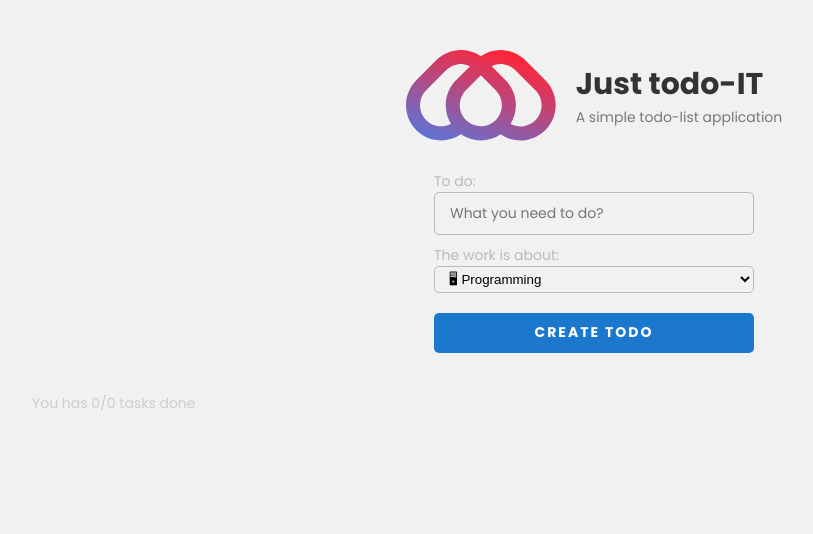
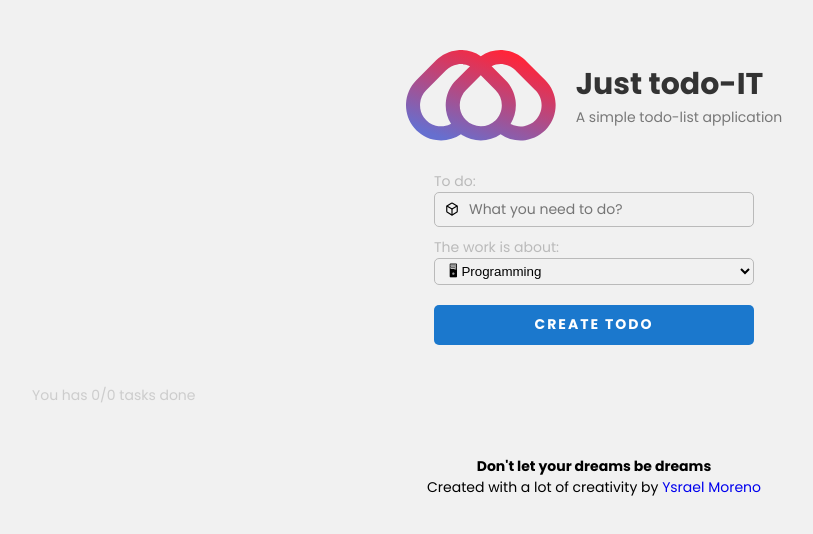
Before and after one commit to ysraelmoreno/just-todo-it, a React (Create React App) app: page / in a window 1280 px wide. Shown: the top 534 px of the page, without its empty margins (46-859 px from the left). Built offline with nearby package versions, Linux system fonts and the light colour scheme.

Commit message:
Initial separation of components and new functions

```diff
--- a/src/App.styles.ts
+++ b/src/App.styles.ts
@@ -37,8 +37,6 @@ export const Header = styled.div`
   padding-top: 50px;
 `;
 
-export const Content = styled.div``;
-
 export const InputWrapper = styled.div`
   display: flex;
   flex-direction: column;
@@ -58,40 +56,7 @@ export const InputWrapper = styled.div`
     flex-direction: column;
   }
 
-  input {
-    background-color: transparent;
-    border: 1px solid #bababa;
-    padding: 10px 15px;
-    margin-bottom: 10px;
-    border-radius: 5px;
-  }
-
-  select {
-    padding: 4px 10px;
-    margin-bottom: 10px;
-    background-color: transparent;
-    border-radius: 5px;
-    border: 1px solid #bababa;
-  }
-
   button {
-    background-color: #1b78cd;
-    border: none;
-
-    height: 40px;
-    color: white;
-    border-radius: 5px;
-    margin-top: 10px;
-
-    text-transform: uppercase;
-    letter-spacing: 2px;
-    font-weight: bold;
-
-    transition: all 0.2s ease;
-
-    &:hover {
-      filter: brightness(0.9);
-    }
   }
 `;
 
@@ -99,6 +64,36 @@ export const TodoContent = styled.div`
   width: 100%;
 
   margin-top: 40px;
+
+  .phrases {
+    width: 100%;
+    text-align: center;
+    margin-top: 50px;
+  }
+
+  .credits {
+    text-align: center;
+  }
+`;
+
+export const TodoItemCheck = styled.div<TodoItemProps>`
+  display: flex;
+  flex-direction: column;
+  align-items: center;
+
+  margin-right: 30px;
+
+  span {
+    margin-top: 5px;
+    font-size: 9px;
+    color: red;
+    text-transform: uppercase;
+    ${(props) =>
+      props.isChecked &&
+      css`
+        color: green;
+      `}
+  }
 `;
 
 export const TodoInputItem = styled.div<TodoItemProps>`
@@ -116,28 +111,22 @@ export const TodoInputItem = styled.div<TodoItemProps>`
     color: #000000;
   }
 
-  input {
-    margin-right: 15px;
-  }
-
-  span {
+  h6 {
     text-transform: uppercase;
     letter-spacing: 1.5px;
+    opacity: 0.6;
+    font-weight: normal;
     font-size: 12px;
-    opacity: 0.6;
-
     ${(props) =>
       props.isChecked &&
       css`
         text-decoration: line-through;
-      `}
+      `};
   }
 `;
 
 export const TodoItem = styled.div`
-  display: flex;
-  align-items: center;
-
+  width: 1fr;
   padding: 10px 20px;
   border-radius: 10px;
   border: 1px solid #bababa;
@@ -146,20 +135,47 @@ export const TodoItem = styled.div`
     margin-top: 30px;
   }
 
-  label {
+  form {
+    width: 100%;
     display: flex;
     align-items: center;
     justify-content: space-between;
-    width: 100%;
-    color: #333333;
-    transition: all 0.2s ease;
+
+    label {
+      display: flex;
+      align-items: center;
+      justify-content: space-between;
+      width: 100%;
+      color: #333333;
+      transition: all 0.2s ease;
+    }
   }
 `;
 
 export const Counter = styled.div`
   margin: 10px 0;
+  display: flex;
+  justify-content: space-between;
 
   span {
     color: #c1c1c1c1;
   }
 `;
+
+export const TodoDate = styled.div`
+  display: flex;
+  align-items: center;
+  width: 25%;
+
+  button {
+    height: fit-content;
+    background-color: transparent;
+    color: #333333;
+  }
+
+  span {
+    margin-right: 20px;
+    color: #333333;
+    opacity: 0.5;
+  }
+`;
--- a/src/App.tsx
+++ b/src/App.tsx
@@ -1,9 +1,10 @@
-import { useEffect, useState } from "react";
+import { useEffect, useState, MouseEvent } from "react";
 import { uuid } from "uuidv4";
-import { IoIosTrash } from "react-icons/io";
+
+import { FiBox, FiTrash2 } from "react-icons/fi";
 
 import options from "./options";
-
+import phrases from "./phrases";
 import {
   AppWrapper,
   Header,
@@ -13,6 +14,8 @@ import {
   TodoItem,
   Counter,
   TodoInputItem,
+  TodoItemCheck,
+  TodoDate,
 } from "./App.styles";
 
 import Logo from "./assets/logo.svg";
@@ -24,12 +27,16 @@ import audioDoIt from "./assets/doit2.mp3";
 import yesterday from "./assets/yesterday.mp3";
 // @ts-ignore
 import stopgivingup from "./assets/stopgivingup.mp3";
+import Input from "./components/Input";
+import Select from "./components/Select";
+import Button from "./components/Button";
 
 interface ITodo {
   id: string;
   title: string;
   category: string;
   done: boolean;
+  createdAt: Date;
 }
 
 function App() {
@@ -37,17 +44,37 @@ function App() {
   const [todoTitle, setTodoTitle] = useState("");
   const [todoCategory, setTodoCategory] = useState("");
   const [done, setDone] = useState(0);
+  const [displayPhrases, setDisplayPhrases] = useState(0);
+
+  function handleDeleteTodo(event: MouseEvent<HTMLButtonElement>) {
+    event.preventDefault();
+    const findTodo = todo.findIndex(
+      (item) => item.id === event.currentTarget.value
+    );
+
+    const newTodo = todo.splice(findTodo, 0);
+    setTodo(newTodo);
+  }
 
   function handleClick(event: any) {
     event.preventDefault();
 
+    if (todoTitle === "") return;
     const audio = new Audio(audioDoIt);
     audio.volume = 0.1;
     audio.play();
 
+    setDisplayPhrases(Math.floor(Math.random() * (5 - 0) - 0));
+
     setTodo([
       ...todo,
-      { id: uuid(), title: todoTitle, category: todoCategory, done: false },
+      {
+        id: uuid(),
+        title: todoTitle,
+        category: todoCategory,
+        done: false,
+        createdAt: new Date(),
+      },
     ]);
   }
 
@@ -56,16 +83,14 @@ function App() {
     const index = todo.findIndex((index) => index.id === event.target.value);
 
     if (findTodo) {
-      if (!findTodo.done) {
+      if (findTodo.done === false) {
         const audio = new Audio(stopgivingup);
         audio.volume = 0.4;
-        audio.currentTime = 700;
         audio.play();
 
         setTimeout(() => {
           audio.pause();
-        }, 7000);
-        console.log("stop giving up");
+        }, 3000);
       } else {
         const audio = new Audio(yesterday);
         audio.volume = 0.4;
@@ -73,16 +98,15 @@ function App() {
 
         setTimeout(() => {
           audio.pause();
-        }, 3000);
-        console.log("yesterday");
+        }, 7000);
       }
-
       findTodo.done = !findTodo?.done;
       todo.splice(index, 1, findTodo);
     }
 
     const filterDone = todo.filter((item) => item.done === true);
 
+    setDisplayPhrases(Math.floor(Math.random() * (5 - 0) - 0));
     setDone(filterDone.length);
     setTodo(todo);
   }
@@ -108,13 +132,16 @@ function App() {
       <InputWrapper>
         <form onSubmit={handleClick}>
           <label>To do:</label>
-          <input
-            onChange={(e) => setTodoTitle(e.target.value)}
+          <Input
+            icon={FiBox}
+            onChange={(e) => {
+              e.target.value !== "" && setTodoTitle(e.target.value);
+            }}
             name="Todo"
             placeholder="What you need to do?"
           />
           <label>The work is about:</label>
-          <select
+          <Select
             value={todoCategory}
             onChange={(e) => setTodoCategory(e.target.value)}
           >
@@ -123,10 +150,10 @@ function App() {
                 {option.label}
               </option>
             ))}
-          </select>
-          <button type="submit" onClick={handleClick}>
+          </Select>
+          <Button type="submit" onClick={handleClick}>
             Create TODO
-          </button>
+          </Button>
         </form>
       </InputWrapper>
 
@@ -143,8 +170,10 @@ function App() {
 
           return (
             <TodoItem key={singleTodo.id}>
+              <form>
                 <label about="todo-checker">
                   <TodoInputItem isChecked={singleTodo.done}>
+                    <TodoItemCheck isChecked={singleTodo.done}>
                       <input
                         type="checkbox"
                         name="todo-checker"
@@ -152,19 +181,43 @@ function App() {
                         value={singleTodo.id}
                         onClick={handleTodo}
                       />
+                      <span>
+                        {singleTodo.done !== true ? "Not done" : "Done"}
+                      </span>
+                    </TodoItemCheck>
                     <div>
                       <p>{singleTodo.title}</p>
-                    <span>{filtered?.label}</span>
+                      <h6>{filtered?.label}</h6>
                     </div>
                   </TodoInputItem>
+                </label>
 
-                <div>
-                  <IoIosTrash size={24} />
-                </div>
-              </label>
+                <TodoDate>
+                  <span>
+                    created at:{" "}
+                    {new Intl.DateTimeFormat("pt-BR").format(
+                      singleTodo.createdAt
+                    )}
+                  </span>
+                  <Button
+                    type="submit"
+                    value={singleTodo.id}
+                    onClick={handleDeleteTodo}
+                  >
+                    <FiTrash2 size={20} />
+                  </Button>
+                </TodoDate>
+              </form>
             </TodoItem>
           );
         })}
+        <h4 className="phrases">{phrases[displayPhrases]}</h4>
+        <p className="credits">
+          Created with a lot of creativity by{" "}
+          <a href="https://github.com/ysraelmoreno/just-todo-it">
+            Ysrael Moreno
+          </a>
+        </p>
       </TodoContent>
     </AppWrapper>
   );
--- /dev/null
+++ b/src/components/Button/index.tsx
@@ -0,0 +1,16 @@
+import { ButtonHTMLAttributes } from "react";
+import { ButtonContainer } from "./styles";
+
+interface ButtonProps extends ButtonHTMLAttributes<HTMLButtonElement> {
+  children?: React.ReactNode;
+}
+
+function Button({ children, type, ...props }: ButtonProps) {
+  return (
+    <ButtonContainer type={type} {...props}>
+      {children}
+    </ButtonContainer>
+  );
+}
+
+export default Button;
--- /dev/null
+++ b/src/components/Button/styles.ts
@@ -0,0 +1,21 @@
+import styled from "styled-components";
+
+export const ButtonContainer = styled.button`
+  background-color: #1b78cd;
+  border: none;
+
+  height: 40px;
+  color: white;
+  border-radius: 5px;
+  margin-top: 10px;
+
+  text-transform: uppercase;
+  letter-spacing: 2px;
+  font-weight: bold;
+
+  transition: all 0.2s ease;
+
+  &:hover {
+    filter: brightness(0.9);
+  }
+`;
--- /dev/null
+++ b/src/components/Input/index.tsx
@@ -0,0 +1,18 @@
+import React, { InputHTMLAttributes } from "react";
+import { IconBaseProps } from "react-icons";
+import { InputContainer } from "./styles";
+
+interface ComponentProps extends InputHTMLAttributes<HTMLInputElement> {
+  icon?: React.ComponentType<IconBaseProps>;
+}
+
+function Input({ children, icon: Icon, ...props }: ComponentProps) {
+  return (
+    <InputContainer>
+      {Icon && <Icon />}
+      <input {...props} />
+    </InputContainer>
+  );
+}
+
+export default Input;
--- /dev/null
+++ b/src/components/Input/styles.ts
@@ -0,0 +1,22 @@
+import styled from "styled-components";
+
+export const InputContainer = styled.div`
+  height: 35px;
+  background-color: transparent;
+  border: 1px solid #bababa;
+  margin-bottom: 10px;
+  padding: 10px;
+  border-radius: 5px;
+
+  display: flex;
+  align-items: center;
+
+  input {
+    border: none;
+    background-color: transparent;
+  }
+
+  svg {
+    margin-right: 10px;
+  }
+`;
--- /dev/null
+++ b/src/components/Select/index.tsx
@@ -0,0 +1,13 @@
+import { SelectHTMLAttributes } from "react";
+import { SelectWrapper } from "./styles";
+
+interface SelectProps extends SelectHTMLAttributes<HTMLSelectElement> {
+  children: React.ReactNode;
+  defaultValue?: string;
+}
+
+function Select({ children, defaultValue, ...props }: SelectProps) {
+  return <SelectWrapper {...props}>{children}</SelectWrapper>;
+}
+
+export default Select;
--- /dev/null
+++ b/src/components/Select/styles.ts
@@ -0,0 +1,9 @@
+import styled from "styled-components";
+
+export const SelectWrapper = styled.select`
+  padding: 4px 10px;
+  margin-bottom: 10px;
+  background-color: transparent;
+  border-radius: 5px;
+  border: 1px solid #bababa;
+`;
--- /dev/null
+++ b/src/phrases.ts
@@ -0,0 +1,17 @@
+import { uuid } from "uuidv4";
+
+const phrases = [
+  "Don't let your dreams be dreams",
+
+  "Yesterday you said tomorrow, so just do it",
+
+  "Some people dream of success while you're gonna wake up and work hard at it",
+
+  "Nothing is impossible",
+
+  "You should get to the point where anyone else would quit",
+
+  "What are you waiting for?",
+];
+
+export default phrases;
```
Lines whose indentation alone changed are shown as unchanged.
